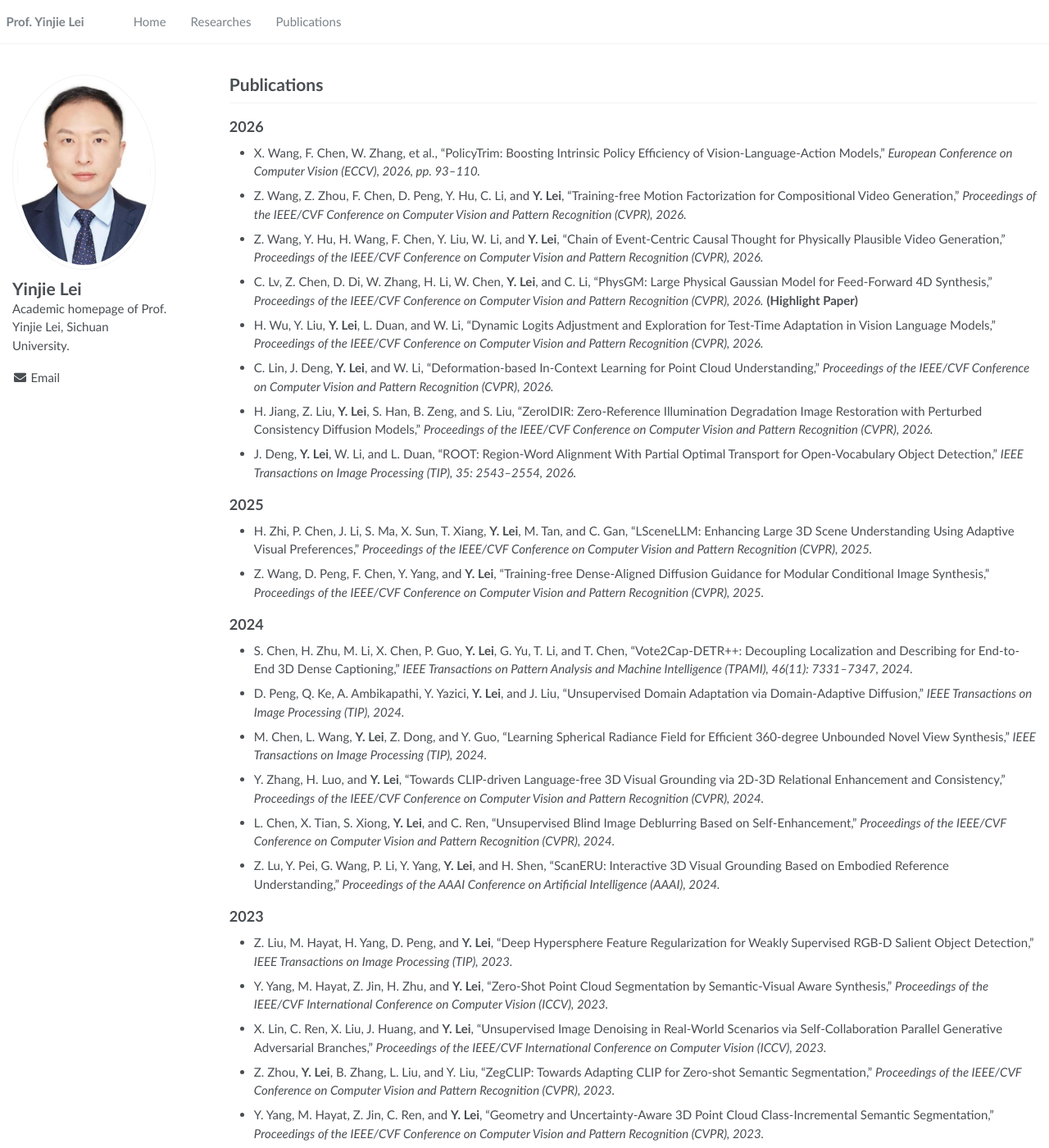
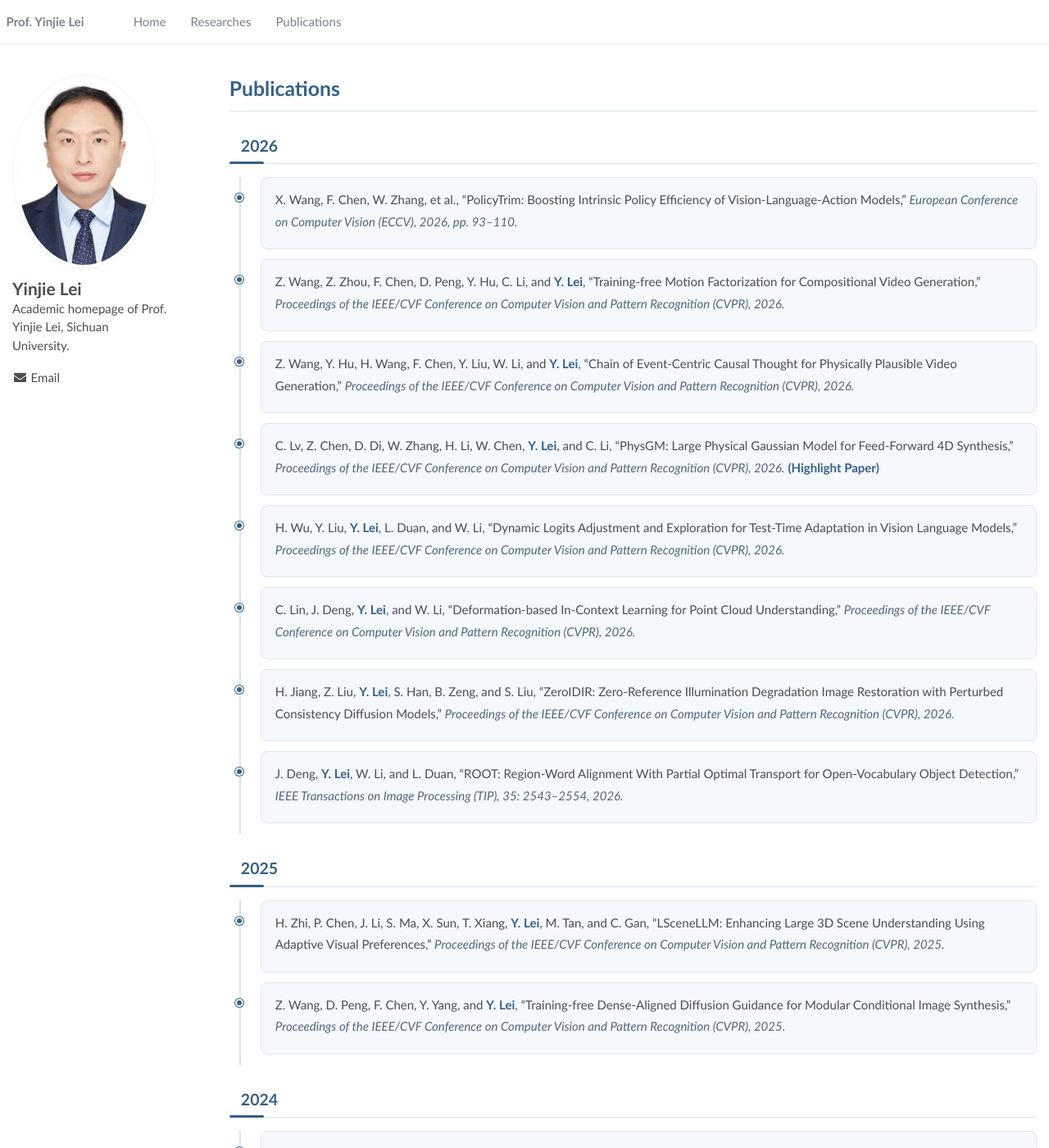
Before and after one commit to leolyj/leolyj.github.io, a Jekyll site: the page built from _pages/publications.md, in a window 1280 px wide and 1400 px high. Shown: the whole window at 82% size. Built offline with Jekyll 4.4.1, drawn with Linux system fonts in a browser that asks for light colours.

Commit message:
Improve publications timeline design

```diff
--- a/_pages/publications.md
+++ b/_pages/publications.md
@@ -4,168 +4,92 @@ title: "Publications"
 author_profile: true
 ---
 
+<div class="publication-timeline" markdown="1">
+
 # Publications
-
 
 ## 2026
 
-- X. Wang, F. Chen, W. Zhang, et al.,
-  "PolicyTrim: Boosting Intrinsic Policy Efficiency of Vision-Language-Action Models,"
-  *European Conference on Computer Vision (ECCV), 2026, pp. 93–110.*
+- X. Wang, F. Chen, W. Zhang, et al., "PolicyTrim: Boosting Intrinsic Policy Efficiency of Vision-Language-Action Models," *European Conference on Computer Vision (ECCV), 2026, pp. 93–110.*
 
-- Z. Wang, Z. Zhou, F. Chen, D. Peng, Y. Hu, C. Li, and **Y. Lei**,
-  "Training-free Motion Factorization for Compositional Video Generation,"
-  *Proceedings of the IEEE/CVF Conference on Computer Vision and Pattern Recognition (CVPR), 2026.*
+- Z. Wang, Z. Zhou, F. Chen, D. Peng, Y. Hu, C. Li, and **Y. Lei**, "Training-free Motion Factorization for Compositional Video Generation," *Proceedings of the IEEE/CVF Conference on Computer Vision and Pattern Recognition (CVPR), 2026.*
 
-- Z. Wang, Y. Hu, H. Wang, F. Chen, Y. Liu, W. Li, and **Y. Lei**,
-  "Chain of Event-Centric Causal Thought for Physically Plausible Video Generation,"
-  *Proceedings of the IEEE/CVF Conference on Computer Vision and Pattern Recognition (CVPR), 2026.*
+- Z. Wang, Y. Hu, H. Wang, F. Chen, Y. Liu, W. Li, and **Y. Lei**, "Chain of Event-Centric Causal Thought for Physically Plausible Video Generation," *Proceedings of the IEEE/CVF Conference on Computer Vision and Pattern Recognition (CVPR), 2026.*
 
-- C. Lv, Z. Chen, D. Di, W. Zhang, H. Li, W. Chen, **Y. Lei**, and C. Li,
-  "PhysGM: Large Physical Gaussian Model for Feed-Forward 4D Synthesis,"
-  *Proceedings of the IEEE/CVF Conference on Computer Vision and Pattern Recognition (CVPR), 2026.*
-  **(Highlight Paper)**
+- C. Lv, Z. Chen, D. Di, W. Zhang, H. Li, W. Chen, **Y. Lei**, and C. Li, "PhysGM: Large Physical Gaussian Model for Feed-Forward 4D Synthesis," *Proceedings of the IEEE/CVF Conference on Computer Vision and Pattern Recognition (CVPR), 2026.* **(Highlight Paper)**
 
-- H. Wu, Y. Liu, **Y. Lei**, L. Duan, and W. Li,
-  "Dynamic Logits Adjustment and Exploration for Test-Time Adaptation in Vision Language Models,"
-  *Proceedings of the IEEE/CVF Conference on Computer Vision and Pattern Recognition (CVPR), 2026.*
+- H. Wu, Y. Liu, **Y. Lei**, L. Duan, and W. Li, "Dynamic Logits Adjustment and Exploration for Test-Time Adaptation in Vision Language Models," *Proceedings of the IEEE/CVF Conference on Computer Vision and Pattern Recognition (CVPR), 2026.*
 
-- C. Lin, J. Deng, **Y. Lei**, and W. Li,
-  "Deformation-based In-Context Learning for Point Cloud Understanding,"
-  *Proceedings of the IEEE/CVF Conference on Computer Vision and Pattern Recognition (CVPR), 2026.*
+- C. Lin, J. Deng, **Y. Lei**, and W. Li, "Deformation-based In-Context Learning for Point Cloud Understanding," *Proceedings of the IEEE/CVF Conference on Computer Vision and Pattern Recognition (CVPR), 2026.*
 
-- H. Jiang, Z. Liu, **Y. Lei**, S. Han, B. Zeng, and S. Liu,
-  "ZeroIDIR: Zero-Reference Illumination Degradation Image Restoration with Perturbed Consistency Diffusion Models,"
-  *Proceedings of the IEEE/CVF Conference on Computer Vision and Pattern Recognition (CVPR), 2026.*
+- H. Jiang, Z. Liu, **Y. Lei**, S. Han, B. Zeng, and S. Liu, "ZeroIDIR: Zero-Reference Illumination Degradation Image Restoration with Perturbed Consistency Diffusion Models," *Proceedings of the IEEE/CVF Conference on Computer Vision and Pattern Recognition (CVPR), 2026.*
 
-- J. Deng, **Y. Lei**, W. Li, and L. Duan,
-  "ROOT: Region-Word Alignment With Partial Optimal Transport for Open-Vocabulary Object Detection,"
-  *IEEE Transactions on Image Processing (TIP), 35: 2543–2554, 2026.*
-
+- J. Deng, **Y. Lei**, W. Li, and L. Duan, "ROOT: Region-Word Alignment With Partial Optimal Transport for Open-Vocabulary Object Detection," *IEEE Transactions on Image Processing (TIP), 35: 2543–2554, 2026.*
 
 ## 2025
 
-- H. Zhi, P. Chen, J. Li, S. Ma, X. Sun, T. Xiang, **Y. Lei**, M. Tan, and C. Gan,
-  "LSceneLLM: Enhancing Large 3D Scene Understanding Using Adaptive Visual Preferences,"
-  *Proceedings of the IEEE/CVF Conference on Computer Vision and Pattern Recognition (CVPR), 2025.*
+- H. Zhi, P. Chen, J. Li, S. Ma, X. Sun, T. Xiang, **Y. Lei**, M. Tan, and C. Gan, "LSceneLLM: Enhancing Large 3D Scene Understanding Using Adaptive Visual Preferences," *Proceedings of the IEEE/CVF Conference on Computer Vision and Pattern Recognition (CVPR), 2025.*
 
-- Z. Wang, D. Peng, F. Chen, Y. Yang, and **Y. Lei**,
-  "Training-free Dense-Aligned Diffusion Guidance for Modular Conditional Image Synthesis,"
-  *Proceedings of the IEEE/CVF Conference on Computer Vision and Pattern Recognition (CVPR), 2025.*
-
+- Z. Wang, D. Peng, F. Chen, Y. Yang, and **Y. Lei**, "Training-free Dense-Aligned Diffusion Guidance for Modular Conditional Image Synthesis," *Proceedings of the IEEE/CVF Conference on Computer Vision and Pattern Recognition (CVPR), 2025.*
 
 ## 2024
 
-- S. Chen, H. Zhu, M. Li, X. Chen, P. Guo, **Y. Lei**, G. Yu, T. Li, and T. Chen,
-  "Vote2Cap-DETR++: Decoupling Localization and Describing for End-to-End 3D Dense Captioning,"
-  *IEEE Transactions on Pattern Analysis and Machine Intelligence (TPAMI), 46(11): 7331–7347, 2024.*
+- S. Chen, H. Zhu, M. Li, X. Chen, P. Guo, **Y. Lei**, G. Yu, T. Li, and T. Chen, "Vote2Cap-DETR++: Decoupling Localization and Describing for End-to-End 3D Dense Captioning," *IEEE Transactions on Pattern Analysis and Machine Intelligence (TPAMI), 46(11): 7331–7347, 2024.*
 
-- D. Peng, Q. Ke, A. Ambikapathi, Y. Yazici, **Y. Lei**, and J. Liu,
-  "Unsupervised Domain Adaptation via Domain-Adaptive Diffusion,"
-  *IEEE Transactions on Image Processing (TIP), 2024.*
+- D. Peng, Q. Ke, A. Ambikapathi, Y. Yazici, **Y. Lei**, and J. Liu, "Unsupervised Domain Adaptation via Domain-Adaptive Diffusion," *IEEE Transactions on Image Processing (TIP), 2024.*
 
-- M. Chen, L. Wang, **Y. Lei**, Z. Dong, and Y. Guo,
-  "Learning Spherical Radiance Field for Efficient 360-degree Unbounded Novel View Synthesis,"
-  *IEEE Transactions on Image Processing (TIP), 2024.*
+- M. Chen, L. Wang, **Y. Lei**, Z. Dong, and Y. Guo, "Learning Spherical Radiance Field for Efficient 360-degree Unbounded Novel View Synthesis," *IEEE Transactions on Image Processing (TIP), 2024.*
 
-- Y. Zhang, H. Luo, and **Y. Lei**,
-  "Towards CLIP-driven Language-free 3D Visual Grounding via 2D-3D Relational Enhancement and Consistency,"
-  *Proceedings of the IEEE/CVF Conference on Computer Vision and Pattern Recognition (CVPR), 2024.*
+- Y. Zhang, H. Luo, and **Y. Lei**, "Towards CLIP-driven Language-free 3D Visual Grounding via 2D-3D Relational Enhancement and Consistency," *Proceedings of the IEEE/CVF Conference on Computer Vision and Pattern Recognition (CVPR), 2024.*
 
-- L. Chen, X. Tian, S. Xiong, **Y. Lei**, and C. Ren,
-  "Unsupervised Blind Image Deblurring Based on Self-Enhancement,"
-  *Proceedings of the IEEE/CVF Conference on Computer Vision and Pattern Recognition (CVPR), 2024.*
+- L. Chen, X. Tian, S. Xiong, **Y. Lei**, and C. Ren, "Unsupervised Blind Image Deblurring Based on Self-Enhancement," *Proceedings of the IEEE/CVF Conference on Computer Vision and Pattern Recognition (CVPR), 2024.*
 
-- Z. Lu, Y. Pei, G. Wang, P. Li, Y. Yang, **Y. Lei**, and H. Shen,
-  "ScanERU: Interactive 3D Visual Grounding Based on Embodied Reference Understanding,"
-  *Proceedings of the AAAI Conference on Artificial Intelligence (AAAI), 2024.*
-
+- Z. Lu, Y. Pei, G. Wang, P. Li, Y. Yang, **Y. Lei**, and H. Shen, "ScanERU: Interactive 3D Visual Grounding Based on Embodied Reference Understanding," *Proceedings of the AAAI Conference on Artificial Intelligence (AAAI), 2024.*
 
 ## 2023
 
-- Z. Liu, M. Hayat, H. Yang, D. Peng, and **Y. Lei**,
-  "Deep Hypersphere Feature Regularization for Weakly Supervised RGB-D Salient Object Detection,"
-  *IEEE Transactions on Image Processing (TIP), 2023.*
+- Z. Liu, M. Hayat, H. Yang, D. Peng, and **Y. Lei**, "Deep Hypersphere Feature Regularization for Weakly Supervised RGB-D Salient Object Detection," *IEEE Transactions on Image Processing (TIP), 2023.*
 
-- Y. Yang, M. Hayat, Z. Jin, H. Zhu, and **Y. Lei**,
-  "Zero-Shot Point Cloud Segmentation by Semantic-Visual Aware Synthesis,"
-  *Proceedings of the IEEE/CVF International Conference on Computer Vision (ICCV), 2023.*
+- Y. Yang, M. Hayat, Z. Jin, H. Zhu, and **Y. Lei**, "Zero-Shot Point Cloud Segmentation by Semantic-Visual Aware Synthesis," *Proceedings of the IEEE/CVF International Conference on Computer Vision (ICCV), 2023.*
 
-- X. Lin, C. Ren, X. Liu, J. Huang, and **Y. Lei**,
-  "Unsupervised Image Denoising in Real-World Scenarios via Self-Collaboration Parallel Generative Adversarial Branches,"
-  *Proceedings of the IEEE/CVF International Conference on Computer Vision (ICCV), 2023.*
+- X. Lin, C. Ren, X. Liu, J. Huang, and **Y. Lei**, "Unsupervised Image Denoising in Real-World Scenarios via Self-Collaboration Parallel Generative Adversarial Branches," *Proceedings of the IEEE/CVF International Conference on Computer Vision (ICCV), 2023.*
 
-- Z. Zhou, **Y. Lei**, B. Zhang, L. Liu, and Y. Liu,
-  "ZegCLIP: Towards Adapting CLIP for Zero-shot Semantic Segmentation,"
-  *Proceedings of the IEEE/CVF Conference on Computer Vision and Pattern Recognition (CVPR), 2023.*
+- Z. Zhou, **Y. Lei**, B. Zhang, L. Liu, and Y. Liu, "ZegCLIP: Towards Adapting CLIP for Zero-shot Semantic Segmentation," *Proceedings of the IEEE/CVF Conference on Computer Vision and Pattern Recognition (CVPR), 2023.*
 
-- Y. Yang, M. Hayat, Z. Jin, C. Ren, and **Y. Lei**,
-  "Geometry and Uncertainty-Aware 3D Point Cloud Class-Incremental Semantic Segmentation,"
-  *Proceedings of the IEEE/CVF Conference on Computer Vision and Pattern Recognition (CVPR), 2023.*
+- Y. Yang, M. Hayat, Z. Jin, C. Ren, and **Y. Lei**, "Geometry and Uncertainty-Aware 3D Point Cloud Class-Incremental Semantic Segmentation," *Proceedings of the IEEE/CVF Conference on Computer Vision and Pattern Recognition (CVPR), 2023.*
 
-- Z. Jin, M. Hayat, Y. Yang, Y. Guo, and **Y. Lei**,
-  "Context-aware Alignment and Mutual Masking for 3D-Language Pre-training,"
-  *Proceedings of the IEEE/CVF Conference on Computer Vision and Pattern Recognition (CVPR), 2023.*
-  **(Highlight Paper)**
+- Z. Jin, M. Hayat, Y. Yang, Y. Guo, and **Y. Lei**, "Context-aware Alignment and Mutual Masking for 3D-Language Pre-training," *Proceedings of the IEEE/CVF Conference on Computer Vision and Pattern Recognition (CVPR), 2023.* **(Highlight Paper)**
 
-- S. Chen, H. Zhu, X. Chen, **Y. Lei**, G. Yu, and T. Chen,
-  "End-to-End 3D Dense Captioning with Vote2Cap-DETR,"
-  *Proceedings of the IEEE/CVF Conference on Computer Vision and Pattern Recognition (CVPR), 2023.*
-
+- S. Chen, H. Zhu, X. Chen, **Y. Lei**, G. Yu, and T. Chen, "End-to-End 3D Dense Captioning with Vote2Cap-DETR," *Proceedings of the IEEE/CVF Conference on Computer Vision and Pattern Recognition (CVPR), 2023.*
 
 ## 2022
 
-- W. Liu, P. Zhang, **Y. Lei**, X. Huang, J. Yang, and M. Ng,
-  "A Generalized Framework for Edge-Preserving and Structure-Preserving Image Smoothing,"
-  *IEEE Transactions on Pattern Analysis and Machine Intelligence (TPAMI), 2022.*
+- W. Liu, P. Zhang, **Y. Lei**, X. Huang, J. Yang, and M. Ng, "A Generalized Framework for Edge-Preserving and Structure-Preserving Image Smoothing," *IEEE Transactions on Pattern Analysis and Machine Intelligence (TPAMI), 2022.*
 
-- D. Peng, **Y. Lei**, M. Hayat, Y. Guo, and W. Li,
-  "Semantic-Aware Domain Generalized Segmentation,"
-  *Proceedings of the IEEE/CVF Conference on Computer Vision and Pattern Recognition (CVPR), 2022.*
-  **(Oral Presentation)**
+- D. Peng, **Y. Lei**, M. Hayat, Y. Guo, and W. Li, "Semantic-Aware Domain Generalized Segmentation," *Proceedings of the IEEE/CVF Conference on Computer Vision and Pattern Recognition (CVPR), 2022.* **(Oral Presentation)**
 
-- Z. Jin, **Y. Lei**, N. Akhtar, H. Li, and M. Hayat,
-  "Deformation and Correspondence Aware Unsupervised Synthetic-to-Real Scene Flow Estimation for Point Clouds,"
-  *Proceedings of the IEEE/CVF Conference on Computer Vision and Pattern Recognition (CVPR), 2022.*
-
+- Z. Jin, **Y. Lei**, N. Akhtar, H. Li, and M. Hayat, "Deformation and Correspondence Aware Unsupervised Synthetic-to-Real Scene Flow Estimation for Point Clouds," *Proceedings of the IEEE/CVF Conference on Computer Vision and Pattern Recognition (CVPR), 2022.*
 
 ## 2021
 
-- P. Zhang, W. Liu, **Y. Lei**, H. Wang, and H. Lu,
-  "Looking for the Detail and Context Devils: High-Resolution Salient Object Detection,"
-  *IEEE Transactions on Image Processing (TIP), 30: 3204–3216, 2021.*
+- P. Zhang, W. Liu, **Y. Lei**, H. Wang, and H. Lu, "Looking for the Detail and Context Devils: High-Resolution Salient Object Detection," *IEEE Transactions on Image Processing (TIP), 30: 3204–3216, 2021.*
 
-- D. Peng, **Y. Lei**, L. Liu, P. Zhang, and J. Liu,
-  "Global and Local Texture Randomization for Synthetic-to-Real Semantic Segmentation,"
-  *IEEE Transactions on Image Processing (TIP), 2021.*
+- D. Peng, **Y. Lei**, L. Liu, P. Zhang, and J. Liu, "Global and Local Texture Randomization for Synthetic-to-Real Semantic Segmentation," *IEEE Transactions on Image Processing (TIP), 2021.*
 
-- **Y. Lei**, D. Peng, P. Zhang, Q. Ke, and H. Li,
-  "Hierarchical Paired Channel Fusion Network for Street Scene Change Detection,"
-  *IEEE Transactions on Image Processing (TIP), 30: 55–67, 2021.*
+- **Y. Lei**, D. Peng, P. Zhang, Q. Ke, and H. Li, "Hierarchical Paired Channel Fusion Network for Street Scene Change Detection," *IEEE Transactions on Image Processing (TIP), 30: 55–67, 2021.*
 
-- D. Peng, **Y. Lei**, W. Li, P. Zhang, and Y. Guo,
-  "Sparse-to-Dense Feature Matching: Intra- and Inter-Domain Cross-Modal Learning in Domain Adaptation for 3D Semantic Segmentation,"
-  *Proceedings of the IEEE/CVF International Conference on Computer Vision (ICCV), 2021.*
-
+- D. Peng, **Y. Lei**, W. Li, P. Zhang, and Y. Guo, "Sparse-to-Dense Feature Matching: Intra- and Inter-Domain Cross-Modal Learning in Domain Adaptation for 3D Semantic Segmentation," *Proceedings of the IEEE/CVF International Conference on Computer Vision (ICCV), 2021.*
 
 ## 2020
 
-- P. Zhang, W. Liu, **Y. Lei**, H. Wang, and H. Lu,
-  "RAPNet: Residual Atrous Pyramid Network for Importance-Aware Street Scene Parsing,"
-  *IEEE Transactions on Image Processing (TIP), 29: 5010–5021, 2020.*
+- P. Zhang, W. Liu, **Y. Lei**, H. Wang, and H. Lu, "RAPNet: Residual Atrous Pyramid Network for Importance-Aware Street Scene Parsing," *IEEE Transactions on Image Processing (TIP), 29: 5010–5021, 2020.*
 
-- P. Zhang, W. Liu, **Y. Lei**, H. Wang, and H. Lu,
-  "Deep Multiphase Level Set for Scene Parsing,"
-  *IEEE Transactions on Image Processing (TIP), 29: 4556–4567, 2020.*
+- P. Zhang, W. Liu, **Y. Lei**, H. Wang, and H. Lu, "Deep Multiphase Level Set for Scene Parsing," *IEEE Transactions on Image Processing (TIP), 29: 4556–4567, 2020.*
 
-- W. Liu, P. Zhang, **Y. Lei**, X. Huang, J. Yang, and I. D. Reid,
-  "A Generalized Framework for Edge-Preserving and Structure-Preserving Image Smoothing,"
-  *Proceedings of the AAAI Conference on Artificial Intelligence (AAAI), 2020.*
-
+- W. Liu, P. Zhang, **Y. Lei**, X. Huang, J. Yang, and I. D. Reid, "A Generalized Framework for Edge-Preserving and Structure-Preserving Image Smoothing," *Proceedings of the AAAI Conference on Artificial Intelligence (AAAI), 2020.*
 
 ## 2019
 
-- P. Zhang, W. Liu, **Y. Lei**, H. Lu, and X. Yang,
-  "Cascaded Context Pyramid for Full-Resolution 3D Semantic Scene Completion,"
-  *Proceedings of the IEEE/CVF International Conference on Computer Vision (ICCV), 2019.*
-  **(Oral Presentation)**
+- P. Zhang, W. Liu, **Y. Lei**, H. Lu, and X. Yang, "Cascaded Context Pyramid for Full-Resolution 3D Semantic Scene Completion," *Proceedings of the IEEE/CVF International Conference on Computer Vision (ICCV), 2019.* **(Oral Presentation)**
+
+</div>
--- a/_sass/_page.scss
+++ b/_sass/_page.scss
@@ -1038,3 +1038,139 @@
     height: 190px;
   }
 }
+
+
+/* ========================================
+   Publications timeline
+   ======================================== */
+
+.publication-timeline {
+  --pub-blue: #365f88;
+  --pub-line: #d8e4f0;
+  --pub-bg: #f5f8fc;
+  --pub-border: #dce7f3;
+
+  max-width: 100%;
+  padding-bottom: 20px;
+}
+
+/* Main title */
+.publication-timeline h1 {
+  color: var(--pub-blue);
+  font-size: 1.65em;
+  font-weight: 700;
+  margin-bottom: 24px;
+  padding-bottom: 12px;
+  border-bottom: 1px solid var(--pub-line);
+}
+
+/* Year headings */
+.publication-timeline h2 {
+  position: relative;
+  color: var(--pub-blue);
+  font-size: 1.3em;
+  font-weight: 700;
+  margin: 30px 0 16px;
+  padding: 0 0 10px 14px;
+  border-bottom: 1px solid var(--pub-line);
+}
+
+/* Blue accent under each year */
+.publication-timeline h2::after {
+  content: "";
+  position: absolute;
+  bottom: -1px;
+  left: 0;
+  width: 42px;
+  height: 3px;
+  border-radius: 2px;
+  background: var(--pub-blue);
+}
+
+/* Timeline line */
+.publication-timeline ul {
+  list-style: none !important;
+  margin: 0 0 22px 12px !important;
+  padding: 0 0 1px 24px !important;
+  border-left: 2px solid var(--pub-line);
+}
+
+/* Individual paper cards */
+.publication-timeline li {
+  position: relative;
+  box-sizing: border-box;
+  margin: 0 0 12px !important;
+  padding: 13px 17px;
+  background: var(--pub-bg);
+  border: 1px solid var(--pub-border);
+  border-radius: 8px;
+  line-height: 1.75;
+  overflow-wrap: anywhere;
+  transition:
+    background 0.2s ease,
+    border-color 0.2s ease,
+    box-shadow 0.2s ease;
+}
+
+/* Timeline dots */
+.publication-timeline li::before {
+  content: "";
+  position: absolute;
+  left: -32px;
+  top: 19px;
+  width: 10px;
+  height: 10px;
+  border-radius: 50%;
+  box-sizing: border-box;
+  background: var(--pub-blue);
+  border: 2px solid #fff;
+  box-shadow: 0 0 0 1px var(--pub-blue);
+}
+
+/* Hover effect */
+.publication-timeline li:hover {
+  background: #eef4fa;
+  border-color: #b8cde2;
+  box-shadow: 0 3px 10px rgba(41, 78, 112, 0.07);
+}
+
+/* Author names and paper titles */
+.publication-timeline strong {
+  color: #294f77;
+}
+
+.publication-timeline em {
+  color: #52667d;
+}
+
+/* Highlight and Oral Presentation labels */
+.publication-timeline p strong {
+  color: var(--pub-blue);
+}
+
+/* Mobile layout */
+@media (max-width: 600px) {
+  .publication-timeline h1 {
+    font-size: 1.4em;
+  }
+
+  .publication-timeline h2 {
+    font-size: 1.15em;
+    margin-top: 24px;
+  }
+
+  .publication-timeline ul {
+    margin-left: 5px !important;
+    padding-left: 19px !important;
+  }
+
+  .publication-timeline li {
+    padding: 11px 12px;
+    font-size: 0.92em;
+    line-height: 1.7;
+  }
+
+  .publication-timeline li::before {
+    left: -27px;
+  }
+}
```
